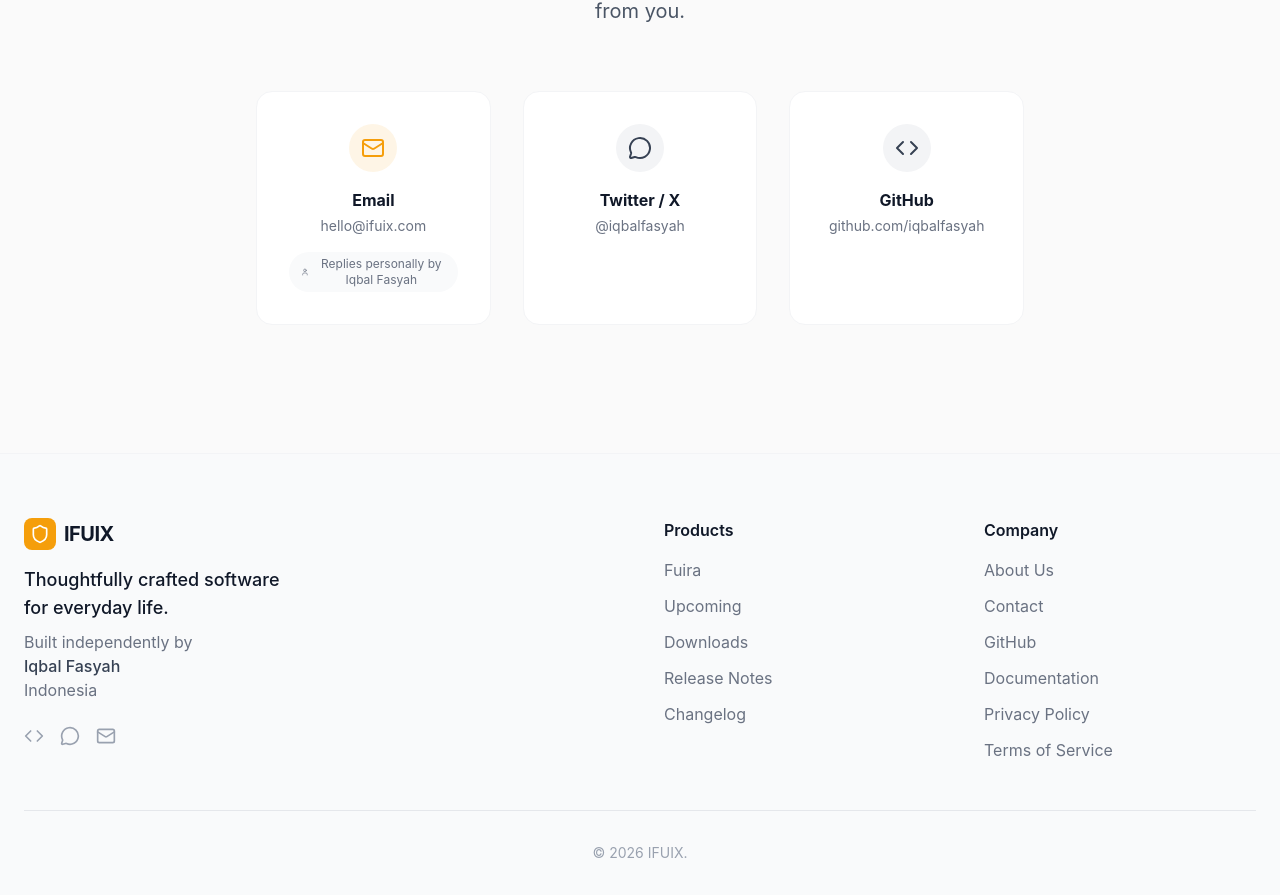
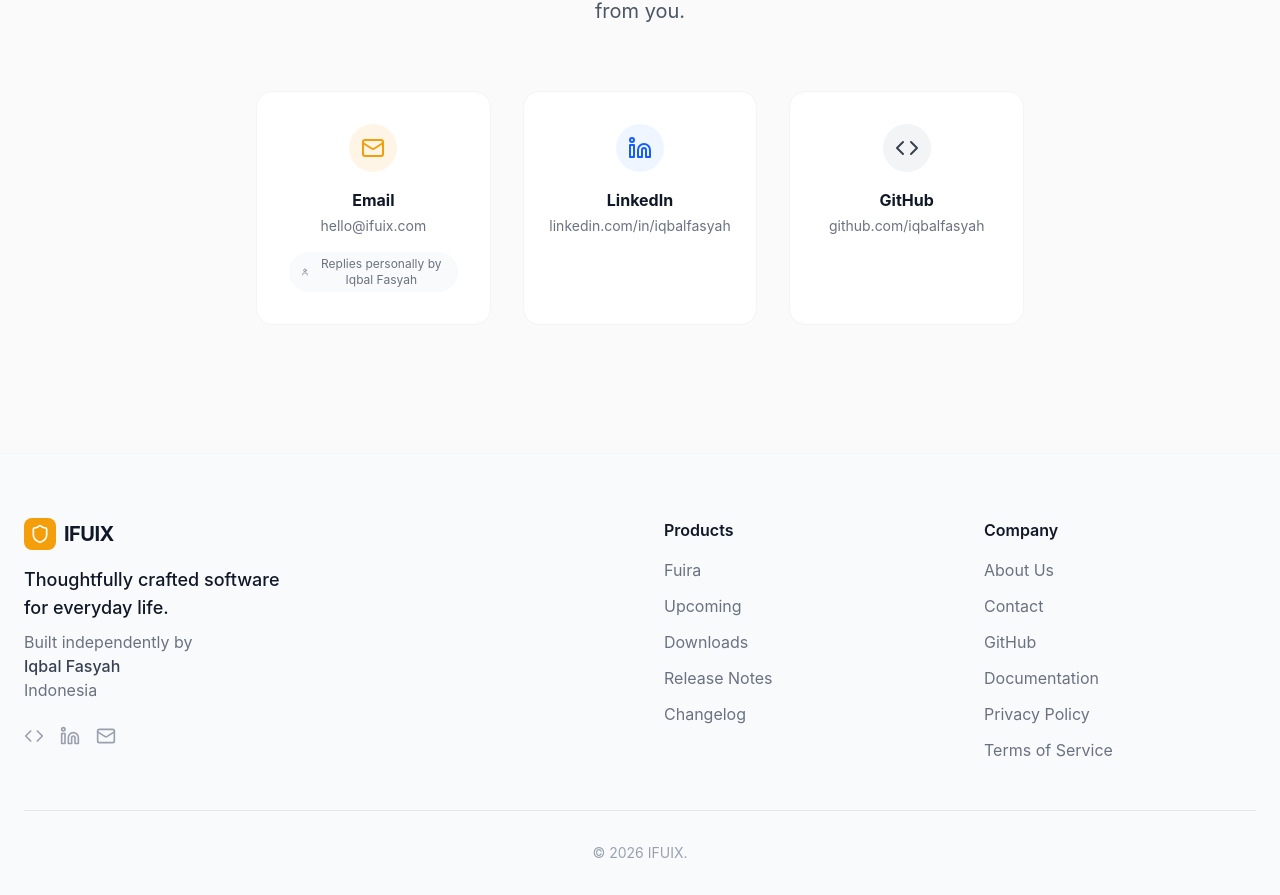
Before and after one commit to iqbalfasyah/ifuix-web, a React (Vite) app: page /contact in a window 1280 px wide. Shown: the part 298-1193 px from the top of the page. Built offline with nearby package versions, Linux system fonts and the light colour scheme.

Commit message:
feat: replace twitter with linkedin and update founder bio with public profile data

```diff
--- a/src/components/layout/Footer.tsx
+++ b/src/components/layout/Footer.tsx
@@ -1,5 +1,5 @@
 import { Link } from 'react-router-dom';
-import { Shield, Code, MessageCircle, Mail } from 'lucide-react';
+import { Shield, Code, Linkedin, Mail } from 'lucide-react';
 
 export const Footer = () => {
   return (
@@ -23,7 +23,7 @@
             </p>
             <div className="flex gap-4 text-gray-400">
               <a href="https://github.com/iqbalfasyah" target="_blank" rel="noopener noreferrer" className="hover:text-primary transition-colors"><Code className="w-5 h-5" /></a>
-              <a href="#" className="hover:text-primary transition-colors"><MessageCircle className="w-5 h-5" /></a>
+              <a href="https://www.linkedin.com/in/iqbalfasyah" target="_blank" rel="noopener noreferrer" className="hover:text-primary transition-colors"><Linkedin className="w-5 h-5" /></a>
               <a href="mailto:hello@ifuix.com" className="hover:text-primary transition-colors"><Mail className="w-5 h-5" /></a>
             </div>
           </div>
--- a/src/pages/About.tsx
+++ b/src/pages/About.tsx
@@ -35,9 +35,9 @@
             <div>
               <h2 className="text-sm font-bold text-primary tracking-wider uppercase mb-2">Meet the Founder</h2>
               <h3 className="text-3xl font-bold text-gray-900 mb-2">Iqbal Fasyah</h3>
-              <p className="text-gray-500 font-medium mb-6">Software Engineer</p>
+              <p className="text-gray-500 font-medium mb-6">Full Stack Software Engineer</p>
               <p className="text-gray-600 leading-relaxed">
-                Building thoughtful software from Indonesia. I started IFUIX because I was tired of tools that distract, track, and exploit users. My goal is to craft beautiful, single-purpose applications that respect your time and data.
+                Building thoughtful software from Indonesia with over 7 years of experience in web application and API development. I started IFUIX because I was tired of tools that distract, track, and exploit users. My goal is to craft beautiful, single-purpose applications that respect your time and data.
               </p>
             </div>
           </section>
--- a/src/pages/Contact.tsx
+++ b/src/pages/Contact.tsx
@@ -1,5 +1,5 @@
 import { motion } from 'framer-motion';
-import { Mail, Code, MessageCircle, User } from 'lucide-react';
+import { Mail, Code, Linkedin, User } from 'lucide-react';
 
 export const Contact = () => {
   return (
@@ -27,12 +27,12 @@
             </div>
           </a>
 
-          <a href="#" className="group p-8 rounded-2xl border border-gray-100 bg-white hover:border-primary/50 hover:shadow-lg transition-all flex flex-col items-center">
-            <div className="w-12 h-12 bg-gray-100 rounded-full flex items-center justify-center text-gray-700 mb-4 group-hover:scale-110 transition-transform">
-              <MessageCircle className="w-6 h-6" />
+          <a href="https://www.linkedin.com/in/iqbalfasyah" target="_blank" rel="noopener noreferrer" className="group p-8 rounded-2xl border border-gray-100 bg-white hover:border-primary/50 hover:shadow-lg transition-all flex flex-col items-center">
+            <div className="w-12 h-12 bg-blue-50 rounded-full flex items-center justify-center text-blue-600 mb-4 group-hover:scale-110 transition-transform">
+              <Linkedin className="w-6 h-6" />
             </div>
-            <h3 className="font-bold text-gray-900 mb-1">Twitter / X</h3>
-            <p className="text-sm text-gray-500">@iqbalfasyah</p>
+            <h3 className="font-bold text-gray-900 mb-1">LinkedIn</h3>
+            <p className="text-sm text-gray-500">linkedin.com/in/iqbalfasyah</p>
           </a>
 
           <a href="https://github.com/iqbalfasyah" target="_blank" rel="noopener noreferrer" className="group p-8 rounded-2xl border border-gray-100 bg-white hover:border-primary/50 hover:shadow-lg transition-all flex flex-col items-center">
--- a/src/pages/Download.tsx
+++ b/src/pages/Download.tsx
@@ -8,7 +8,7 @@
       <div className="max-w-4xl mx-auto px-6">
         <motion.div initial={{ opacity: 0, y: 20 }} animate={{ opacity: 1, y: 0 }} className="text-center mb-16">
           <h1 className="text-4xl md:text-6xl font-bold text-gray-900 mb-6">Download Fuira</h1>
-          <p className="text-xl text-gray-600 mb-2">Version 0.9.0-beta</p>
+          <p className="text-xl text-gray-600 mb-2">Version 9.0.0</p>
           <p className="text-sm text-gray-400">Requires Windows 10+ or macOS 12+</p>
         </motion.div>
 
@@ -18,7 +18,7 @@
             <h3 className="text-2xl font-bold text-gray-900 mb-2">Windows</h3>
             <p className="text-gray-500 mb-8">250 MB • .exe installer (64-bit)</p>
             <a
-              href="https://github.com/iqbalfasyah/fuira-release/releases/latest/download/Fuira-Setup.exe"
+              href="https://github.com/iqbalfasyah/fuira-release/releases/download/v9.0.0/Fuira-Setup-9.0.0.exe"
               className="w-full mb-4 block"
             >
               <Button size="lg" className="w-full" leftIcon={<DownloadIcon className="w-5 h-5" />}>
@@ -41,10 +41,10 @@
         </div>
 
         <div className="bg-white p-10 rounded-3xl border border-gray-100 shadow-sm max-w-3xl mx-auto">
-          <h2 className="text-2xl font-bold text-gray-900 mb-6">Release Notes (v0.9.0-beta)</h2>
+          <h2 className="text-2xl font-bold text-gray-900 mb-6">Release Notes (v9.0.0)</h2>
           <ul className="space-y-4">
             {[
-              'Initial public beta release of Fuira.',
+              'Initial public release of Fuira.',
               'Core workflow features implemented: Smart Reminder, Markdown Notes, Timer.',
               'Google Drive Sync configured for opt-in cross-device sync.',
               'Fully offline capable with Local Storage.',
--- a/src/sections/home/Founder.tsx
+++ b/src/sections/home/Founder.tsx
@@ -22,11 +22,11 @@
             Iqbal Fasyah
           </h2>
           <p className="text-xl text-primary font-medium mb-8">
-            Software Engineer
+            Full Stack Software Engineer
           </p>
 
           <p className="text-xl text-gray-400 leading-relaxed mb-12 max-w-2xl mx-auto">
-            "Building thoughtful software from Indonesia. I believe software should respect users' time, attention, and privacy instead of exploiting them."
+            "With over 7 years of experience building applications in Indonesia, I believe software should respect users' time, attention, and privacy instead of exploiting them."
           </p>
 
           <div className="w-16 h-1 bg-primary mx-auto rounded-full" />
```
